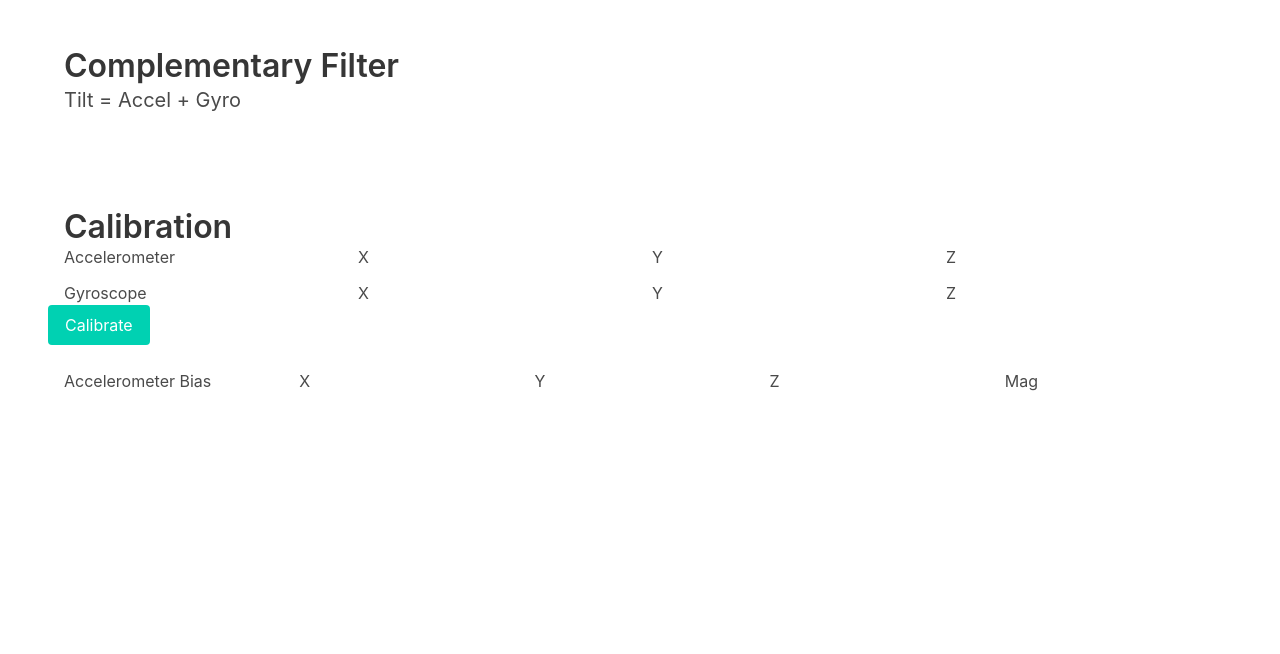
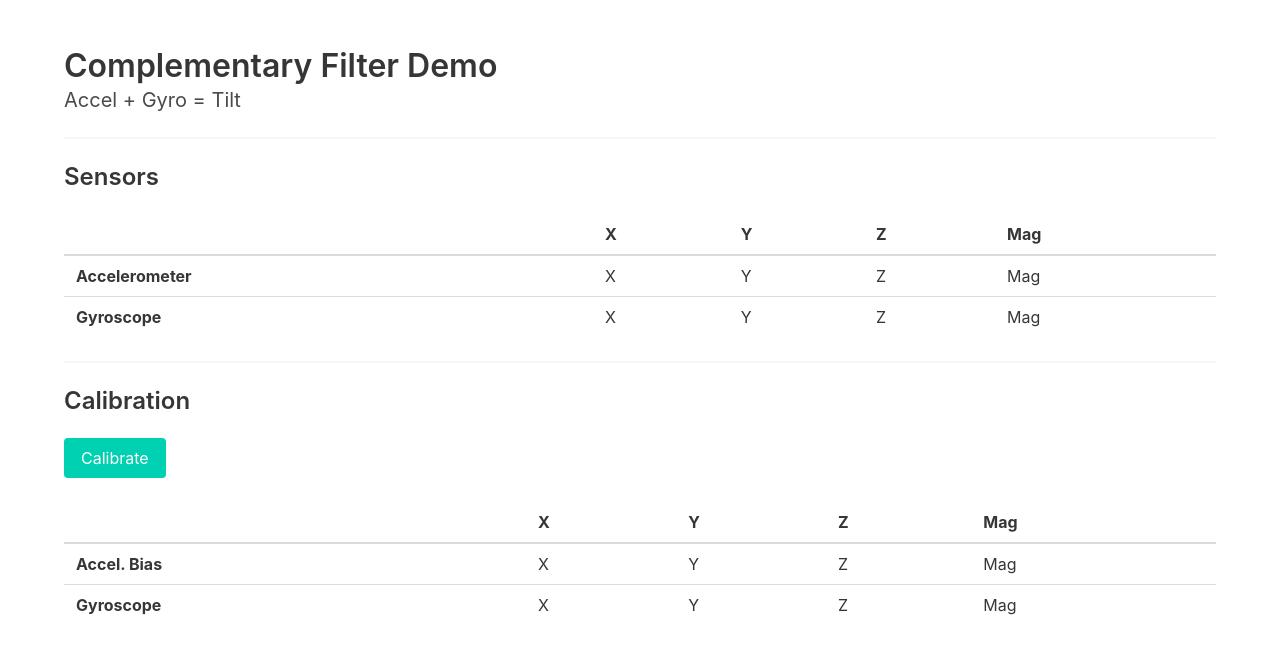
Before and after one commit to lichard49/tilt-sensing, a plain HTML site: page index.html in a window 1280 px wide. Drawn offline with nearby package versions, Linux system fonts and the light colour scheme.

Commit message:
Restructure front end of app to use tables for displaying data

```diff
--- a/index.html
+++ b/index.html
@@ -12,49 +12,79 @@
   <section class="section">
     <div class="container">
       <h1 class="title">
-        Complementary Filter
+        Complementary Filter Demo
       </h1>
       <p class="subtitle">
-        Tilt = Accel + Gyro
+        Accel + Gyro = Tilt
       </p>
-    </div>
-  </section>
 
-  <section class="section">
-    <div class="container">
-      <h2 class="title is-3">Calibration</h2>
-    </div>
+      <hr>
 
-    <div class="container">
-      <div class="columns is-mobile">
-        <div class="column">Accelerometer</div>
-        <div id="accel-x" class="column">X</div>
-        <div id="accel-y" class="column">Y</div>
-        <div id="accel-z" class="column">Z</div>
+      <h2 class="title is-4">Sensors</h2>
+
+      <table class="table is-fullwidth">
+        <thead>
+          <tr>
+            <th></th>
+            <th>X</th>
+            <th>Y</th>
+            <th>Z</th>
+            <th>Mag</th>
+          </tr>
+        </thead>
+        <tbody>
+          <tr>
+            <th>Accelerometer</th>
+            <td id="accel-x">X</td>
+            <td id="accel-y">Y</td>
+            <td id="accel-z">Z</td>
+            <td id="accel-mag">Mag</td>
+          </tr>
+          <tr>
+            <th>Gyroscope</th>
+            <td id="gyro-x">X</td>
+            <td id="gyro-y">Y</td>
+            <td id="gyro-z">Z</td>
+            <td id="gyro-mag">Mag</td>
+          </tr>
+        </tbody>
+      </table>
+
+      <hr>
+
+      <h2 class="title is-4">Calibration</h2>
+
+      <div class="buttons">
+        <button id="calibrate" class="button is-primary" disabled>Calibrate</button>
       </div>
-    </div>
 
-    <div class="container">
-      <div class="columns is-mobile">
-        <div class="column">Gyroscope</div>
-        <div id="gyro-x" class="column">X</div>
-        <div id="gyro-y" class="column">Y</div>
-        <div id="gyro-z" class="column">Z</div>
-      </div>
-    </div>
-
-    <div class="buttons">
-      <button id="calibrate" class="button is-primary" disabled>Calibrate</button>
-    </div>
-
-    <div class="container">
-      <div class="columns is-mobile">
-        <div class="column">Accelerometer Bias</div>
-        <div id="accel-bias-x" class="column">X</div>
-        <div id="accel-bias-y" class="column">Y</div>
-        <div id="accel-bias-z" class="column">Z</div>
-        <div id="accel-bias-mag" class="column">Mag</div>
-      </div>
+      <table class="table is-fullwidth">
+        <thead>
+          <tr>
+            <th></th>
+            <th>X</th>
+            <th>Y</th>
+            <th>Z</th>
+            <th>Mag</th>
+          </tr>
+        </thead>
+        <tbody>
+          <tr>
+            <th>Accel. Bias</th>
+            <td id="accel-bias-x">X</td>
+            <td id="accel-bias-y">Y</td>
+            <td id="accel-bias-z">Z</td>
+            <td id="accel-bias-mag">Mag</td>
+          </tr>
+          <tr>
+            <th>Gyroscope</th>
+            <td id="gyro-bias-x">X</td>
+            <td id="gyro-bias-y">Y</td>
+            <td id="gyro-bias-z">Z</td>
+            <td id="gyro-bias-mag">Mag</td>
+          </tr>
+        </tbody>
+      </table>
     </div>
   </section>
 
```
